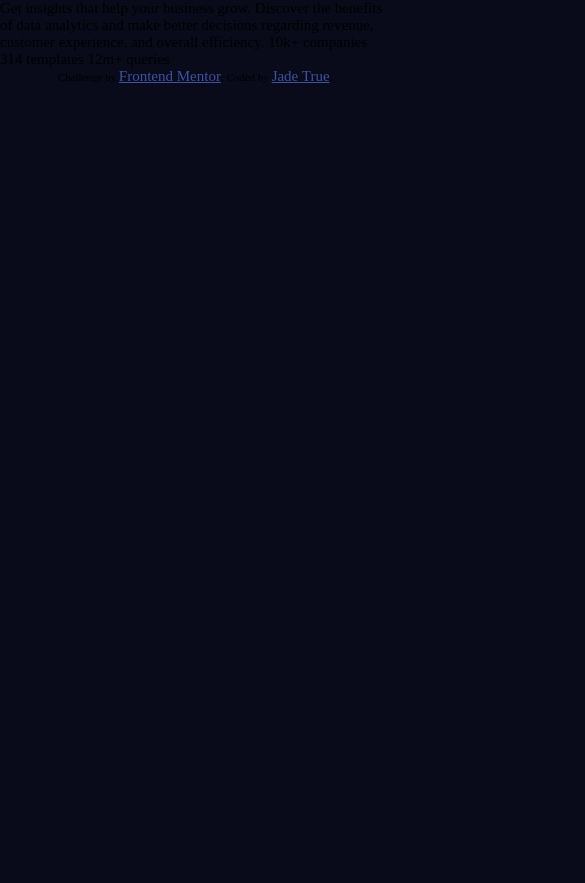
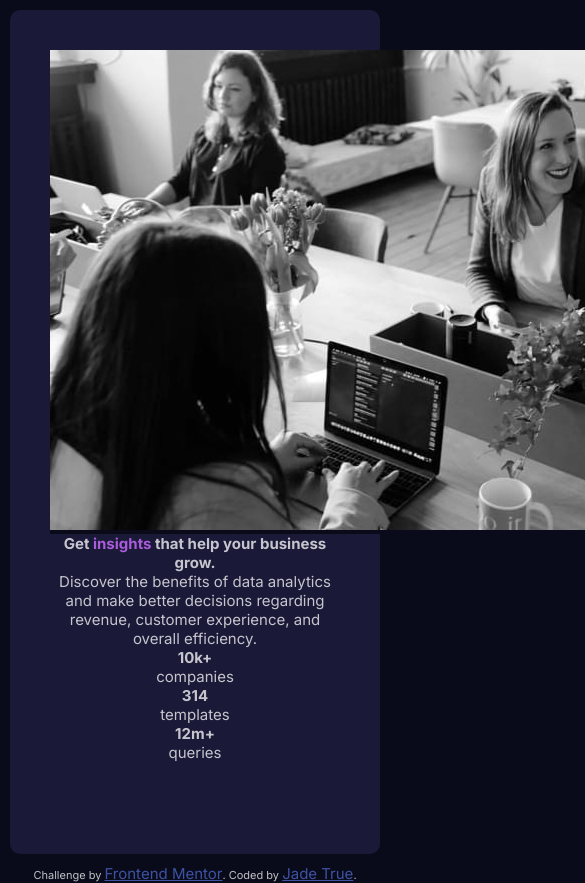
Before and after one commit to jadetrue/stats-preview-card-component-main, a plain HTML site: page docs/index.html in a window 390 px wide. Shown: the top 883 px of the page, 585 px wide, since content can reach past the window. Before the commit the page ends 844 px from the top, so only its background shows below. Drawn offline with Linux system fonts and the light colour scheme.

Commit message:
Added in the image for both mobile and desktop & more default styles added

```diff
--- a/docs/index.html
+++ b/docs/index.html
@@ -9,14 +9,24 @@
 </head>
 <body>
 
-  Get insights that help your business grow.
+  <section>
+    <div class="card">
+      <picture class="image">
+        <source media="(min-width:1440px)" srcset="/docs/images/image-header-desktop.jpg">
+        <img src="/docs/images/image-header-mobile.jpg" alt="People laughing and working at a laptop.">
+      </picture>
+      <h1 class="header">Get <span class="header header--prominent">insights</span> that help your business grow.</h1>
 
-  Discover the benefits of data analytics and make better decisions regarding revenue, customer
-  experience, and overall efficiency.
+      <p class="paragraph">Discover the benefits of data analytics and make better decisions regarding revenue, customer experience, and overall efficiency.</p>
 
-  10k+ companies
-  314 templates
-  12m+ queries
+      <div class="stats">
+        <h1 class="header">10k+</h1><p class="paragraph">companies</p>
+        <h1 class="header">314</h1><p class="paragraph">templates</p>
+        <h1 class="header">12m+</h1><p class="paragraph">queries</p>
+      </div>
+    </div>
+  </section>
+
 
   <div class="attribution">
     Challenge by <a href="https://www.frontendmentor.io?ref=challenge" target="_blank">Frontend Mentor</a>.
--- a/docs/styles/_base.scss
+++ b/docs/styles/_base.scss
@@ -2,7 +2,7 @@
 
 @import url('https://fonts.googleapis.com/css2?family=Inter:wght@400;700&family=Lexend+Deca&display=swap');
 
-// Colour Pallette
+// Colour Palette
 
 $primary-main-bg: hsl(233, 47%, 7%);
 $primary-card-bg: hsl(244, 38%, 16%);
@@ -22,6 +22,14 @@ $desktop: 1440px;
     box-sizing: border-box;
     font-size: 15px;
     background-color: $primary-main-bg;
+    color: $main-paragraph;
+    font-family: 'Inter', sans-serif;
+}
+
+.header,
+.paragraph,
+.stats {
+    background: transparent;
 }
 
 .attribution {
--- a/docs/styles/_components.scss
+++ b/docs/styles/_components.scss
@@ -0,0 +1,16 @@
+.card {
+    background-color: $primary-card-bg;
+    width: 100%;
+    height: 100vh;
+    border-radius: 10px;
+    padding: 40px;
+}
+
+.header {
+    font-family: 'Inter', sans-serif;
+    font-weight: 700;
+
+    &--prominent {
+        color: $primary-accent;
+    }
+}
--- a/docs/styles/_layout.scss
+++ b/docs/styles/_layout.scss
@@ -0,0 +1,6 @@
+section {
+    margin: 10px;
+    display: flex;
+    justify-content: center;
+    text-align: center;
+}
```
Also changed, not shown: docs/styles/main.css.
